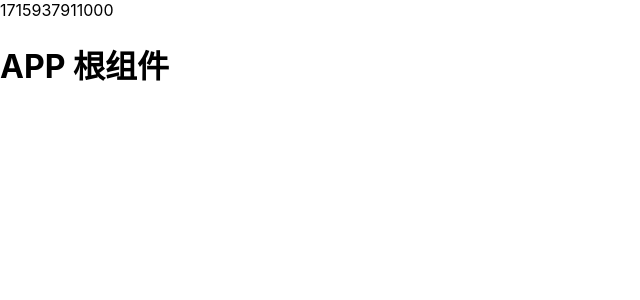
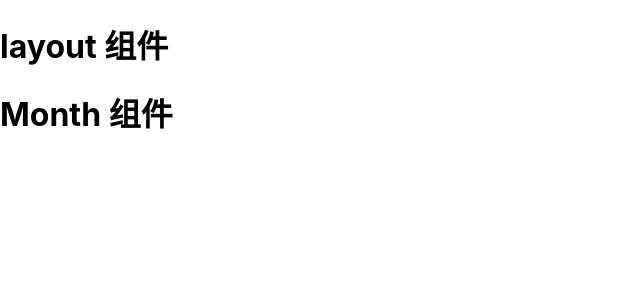
Before and after one commit to mrpopos/react-bill-test, a React (Create React App) app: page / in a window 1280 px wide. Shown: the top 300 px of the page, without its empty margins (0-640 px from the left). Built offline with nearby package versions, Linux system fonts and the light colour scheme.

Commit message:
项目路由设计

```diff
--- a/src/index.js
+++ b/src/index.js
@@ -1,9 +1,10 @@
 import React from 'react';
 import ReactDOM from 'react-dom/client';
 import '@/index.css';
-import App from '@/App';
+import router from '@/router'
+import { RouterProvider } from 'react-router-dom';
 
 const root = ReactDOM.createRoot(document.getElementById('root'));
 root.render(
-  <App />
+  <RouterProvider router={router} />
 );
--- /dev/null
+++ b/src/page/Layout/index.js
@@ -0,0 +1,12 @@
+import { Outlet } from "react-router-dom"
+
+const Layout = () => {
+  return (
+    <div>
+      <h1>layout 组件</h1>
+      <Outlet />
+    </div>
+  )
+}
+
+export default Layout
--- /dev/null
+++ b/src/page/Month/index.js
@@ -0,0 +1,9 @@
+const Month = () => {
+  return (
+    <div>
+      <h1>Month 组件</h1>
+    </div>
+  )
+}
+
+export default Month
--- /dev/null
+++ b/src/page/New/index.js
@@ -0,0 +1,9 @@
+const New = () => {
+  return (
+    <div>
+      <h1>New 组件</h1>
+    </div>
+  )
+}
+
+export default New
--- /dev/null
+++ b/src/page/Year/index.js
@@ -0,0 +1,9 @@
+const Year = () => {
+  return (
+    <div>
+      <h1>Year 组件</h1>
+    </div>
+  )
+}
+
+export default Year
--- a/src/router/index.js
+++ b/src/router/index.js
@@ -0,0 +1,28 @@
+import { createBrowserRouter } from "react-router-dom";
+import Layout from '@/page/Layout'
+import Month from '@/page/Month'
+import Year from '@/page/Year'
+import New from '@/page/New'
+
+const router = createBrowserRouter([
+  {
+    path: '/',
+    element: <Layout />,
+    children: [
+      {
+        index: true,
+        element: <Month />
+      },
+      {
+        path: 'year',
+        element: <Year />
+      }
+    ]
+  },
+  {
+    path: 'new',
+    element: <New />
+  }
+])
+
+export default router
```
